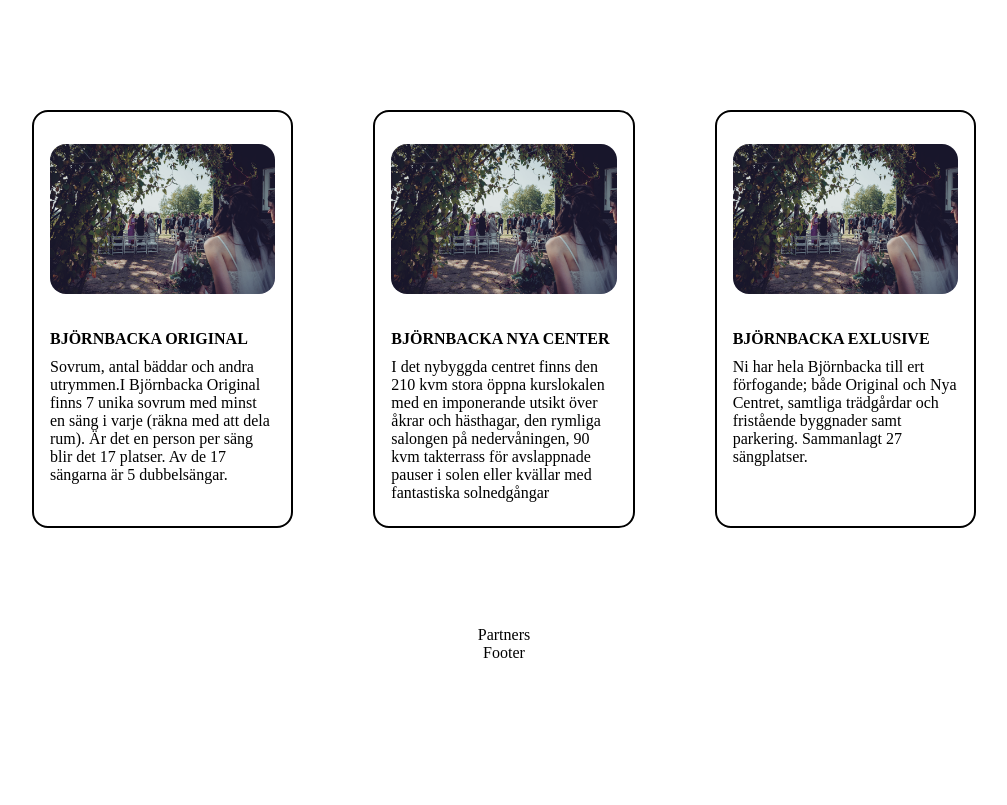
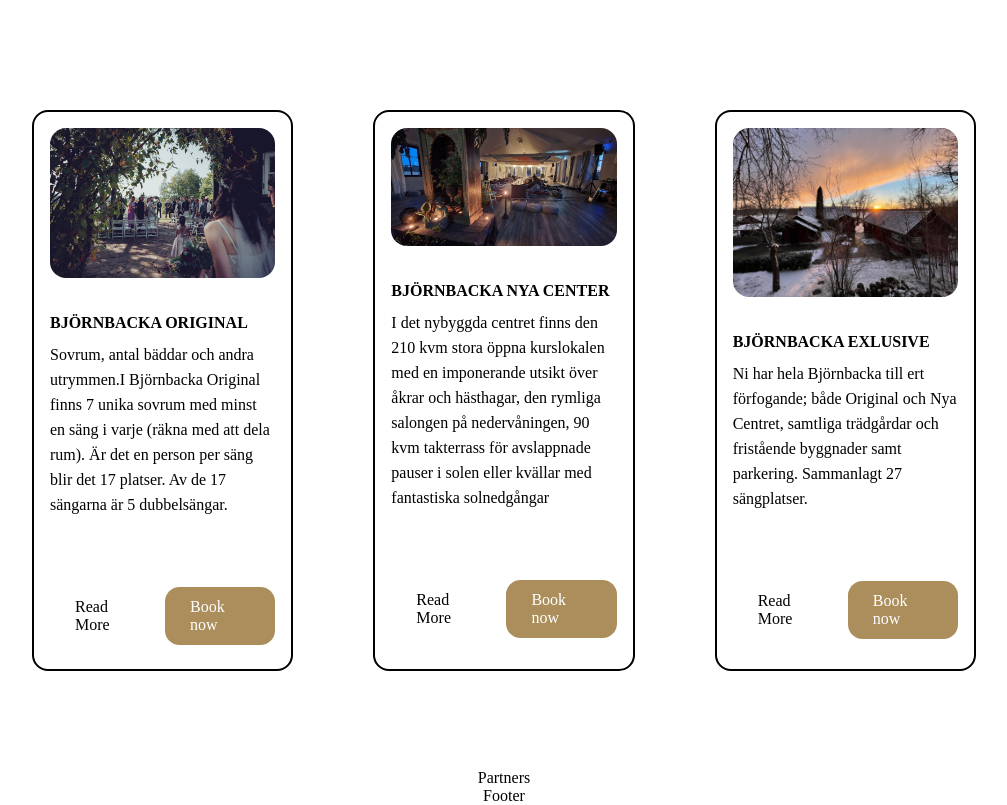
Before and after one commit to code-collaborate-fed24/bjornbacka, a React (Create React App) app: page / in a window 1280 px wide. Shown: the part 360-1165 px from the top of the page, without its empty margins (136-1143 px from the left). Before the commit the page ends 1022 px from the top, so only its background shows below. Built offline with nearby package versions, Linux system fonts and the light colour scheme.

Commit message:
card comp. - still need more fixes before merge

```diff
--- a/src/Data/card-component-data.js
+++ b/src/Data/card-component-data.js
@@ -1,21 +1,28 @@
+import Pic1 from "../Assets/CardComponentImages/pic1.jpg";
+import Pic2 from "../Assets/CardComponentImages/pic2.JPEG";
+import Pic3 from "../Assets/CardComponentImages/pic3.JPG";
+
 const CardData = [
   {
     id: 1,
     title: "BJÖRNBACKA ORIGINAL",
     description:
       "Sovrum, antal bäddar och andra utrymmen.I Björnbacka Original finns 7 unika sovrum med minst en säng i varje (räkna med att dela rum). Är det en person per säng blir det 17 platser. Av de 17 sängarna är 5 dubbelsängar.",
+    image: Pic1,
   },
   {
     id: 2,
     title: "BJÖRNBACKA NYA CENTER",
     description:
       "I det nybyggda centret finns den 210 kvm stora öppna kurslokalen med en imponerande utsikt över åkrar och hästhagar, den rymliga salongen på nedervåningen, 90 kvm takterrass för avslappnade pauser i solen eller kvällar med fantastiska solnedgångar",
+    image: Pic3,
   },
   {
     id: 3,
     title: "BJÖRNBACKA EXLUSIVE",
     description:
       "Ni har hela Björnbacka till ert förfogande; både Original och Nya Centret, samtliga trädgårdar och fristående byggnader samt parkering. Sammanlagt 27 sängplatser.",
+    image: Pic2,
   },
 ];
 
--- a/src/components/CardComponents/cardcomponent.css
+++ b/src/components/CardComponents/cardcomponent.css
@@ -46,6 +46,5 @@
   grid-template-columns: repeat(3, 1fr);
   padding: 50px 0px 50px 0px;
   text-align: center;
-  /* flex-wrap: wrap; */
   color: white;
 }
--- a/src/components/CardComponents/cardcomponent.js
+++ b/src/components/CardComponents/cardcomponent.js
@@ -13,8 +13,7 @@ const CardContainer = () => {
       <div className="card-item-wrapper">
         {CardData.map((item) => (
           <CardItem
-            key={item.id}
-            imgSrc={item.img}
+            image={item.image}
             title={item.title}
             description={item.description}
           />
--- a/src/components/CardComponents/carditems.css
+++ b/src/components/CardComponents/carditems.css
@@ -5,9 +5,11 @@
   margin: 3rem 2.5rem 3rem 2.5rem;
   border: 2px solid black;
 }
-.item-container .img1 {
+
+.item-container .images {
   width: 100%;
   border-radius: 1rem;
+  margin-top: -1rem;
 }
 
 .text-wrapper {
@@ -39,4 +41,26 @@
   font-size: 16px;
   margin-top: -70px;
   width: 100%;
+  line-height: 25px;
 }
+
+.btns-wrapper {
+  display: flex;
+  justify-content: space-around;
+  align-items: center;
+  margin-top: -10px;
+}
+
+.left-btn {
+  color: black;
+  padding: 11px 25px;
+  border-radius: 14.56px;
+  cursor: pointer;
+}
+
+.right-btn {
+  background-color: #ab8e5c;
+  border-radius: 14.56px;
+  padding: 11px 25px;
+  cursor: pointer;
+}
--- a/src/components/CardComponents/carditems.js
+++ b/src/components/CardComponents/carditems.js
@@ -1,16 +1,20 @@
 import "./carditems.css";
-import Pic1 from "../../Assets/CardComponentImages/pic1.jpg";
-import Pic2 from "../../Assets/CardComponentImages/pic2.JPEG";
-import Pic3 from "../../Assets/CardComponentImages/pic3.JPG";
+// import Pic1 from "../../Assets/CardComponentImages/pic1.jpg";
+// import Pic2 from "../../Assets/CardComponentImages/pic2.JPEG";
+// import Pic3 from "../../Assets/CardComponentImages/pic3.JPG";
 
 const CardItem = (props) => {
   return (
     <div className="item-container">
-      <img className="img1" src={Pic1} />
+      <img className="images" src={props.image} />
       <div className="text-wrapper">
         <p className="visit-title">{props.title}</p>
         <div className="description-wrapper">
           <p className="description">{props.description}</p>
+        </div>
+        <div className="btns-wrapper">
+          <div className="left-btn">Read More</div>
+          <div className="right-btn">Book now</div>
         </div>
       </div>
     </div>
```
